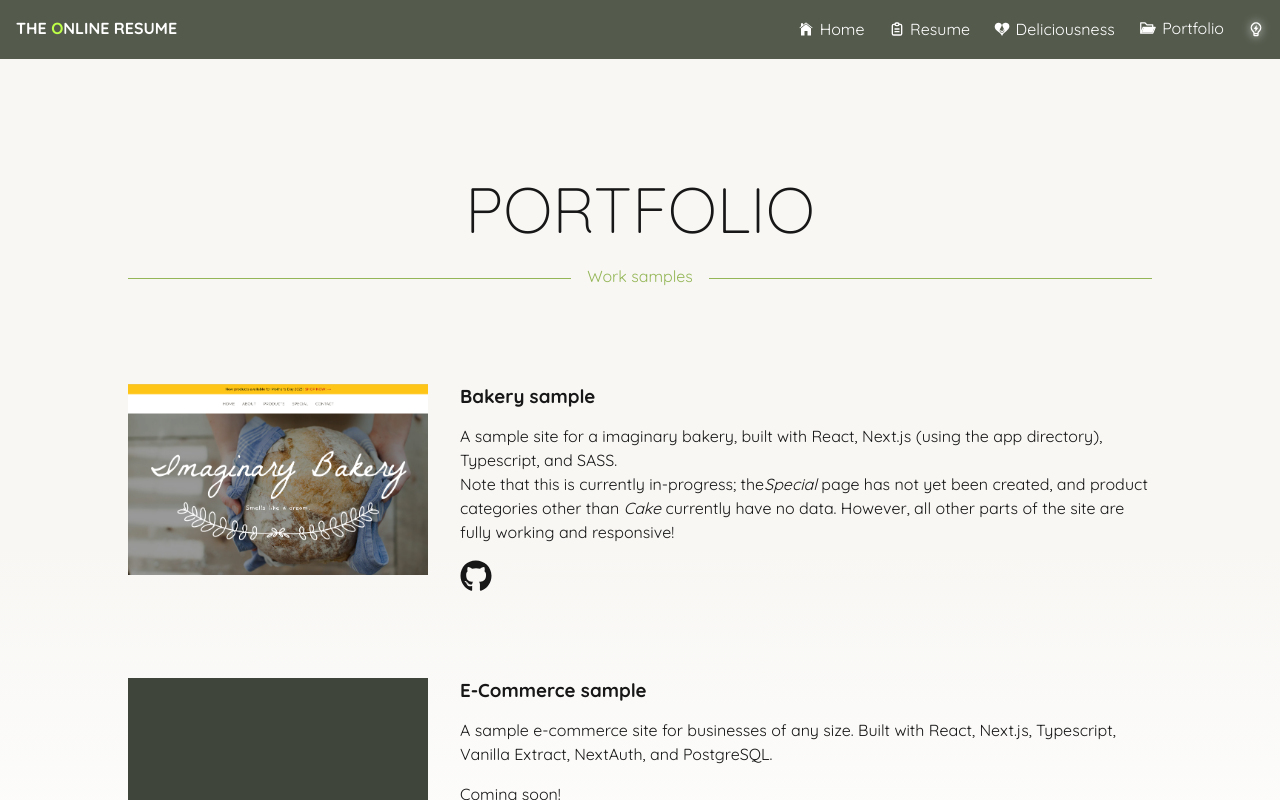
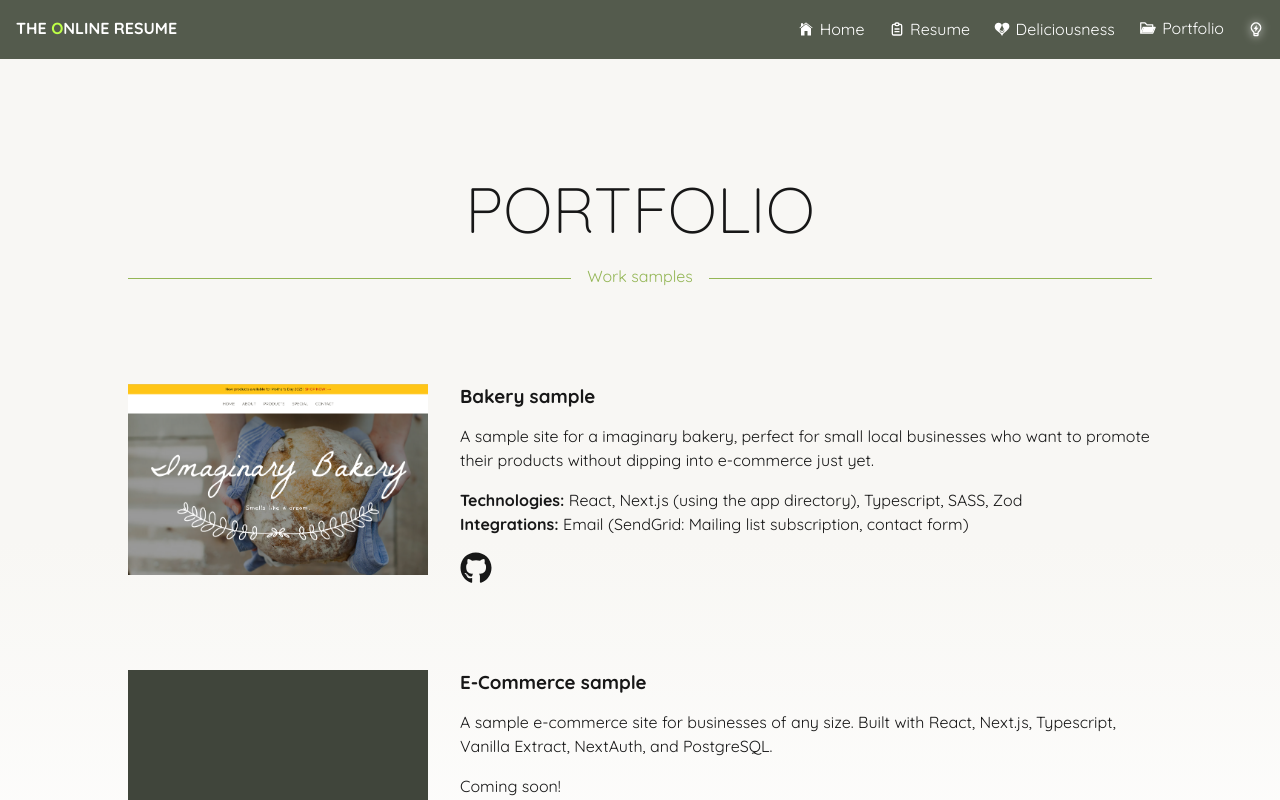
Before and after one commit to hjklqw/online-resume, a Next.js app: page /portfolio in a window 1280 px wide. Built offline with nearby package versions, Linux system fonts and the light colour scheme; no server answers.

Commit message:
Updated work sample description

```diff
--- a/contents/portfolio/view.tsx
+++ b/contents/portfolio/view.tsx
@@ -9,15 +9,20 @@ export const PortfolioPage = () => {
         githubLink="https://github.com/hjklqw/bakery-sample"
         imageSrc="bakery.png"
         description={
-          <p>
-            A sample site for a imaginary bakery, built with React, Next.js
-            (using the app directory), Typescript, and SASS.
-            <br />
-            Note that this is currently in-progress; the
-            <i>Special</i> page has not yet been created, and product categories
-            other than <i>Cake</i> currently have no data. However, all other
-            parts of the site are fully working and responsive!
-          </p>
+          <>
+            <p>
+              A sample site for a imaginary bakery, perfect for small local
+              businesses who want to promote their products without dipping into
+              e-commerce just yet.
+            </p>
+            <p>
+              <b>Technologies:</b> React, Next.js (using the app directory),
+              Typescript, SASS, Zod
+              <br />
+              <b>Integrations:</b> Email (SendGrid: Mailing list subscription,
+              contact form)
+            </p>
+          </>
         }
       />
 
```
